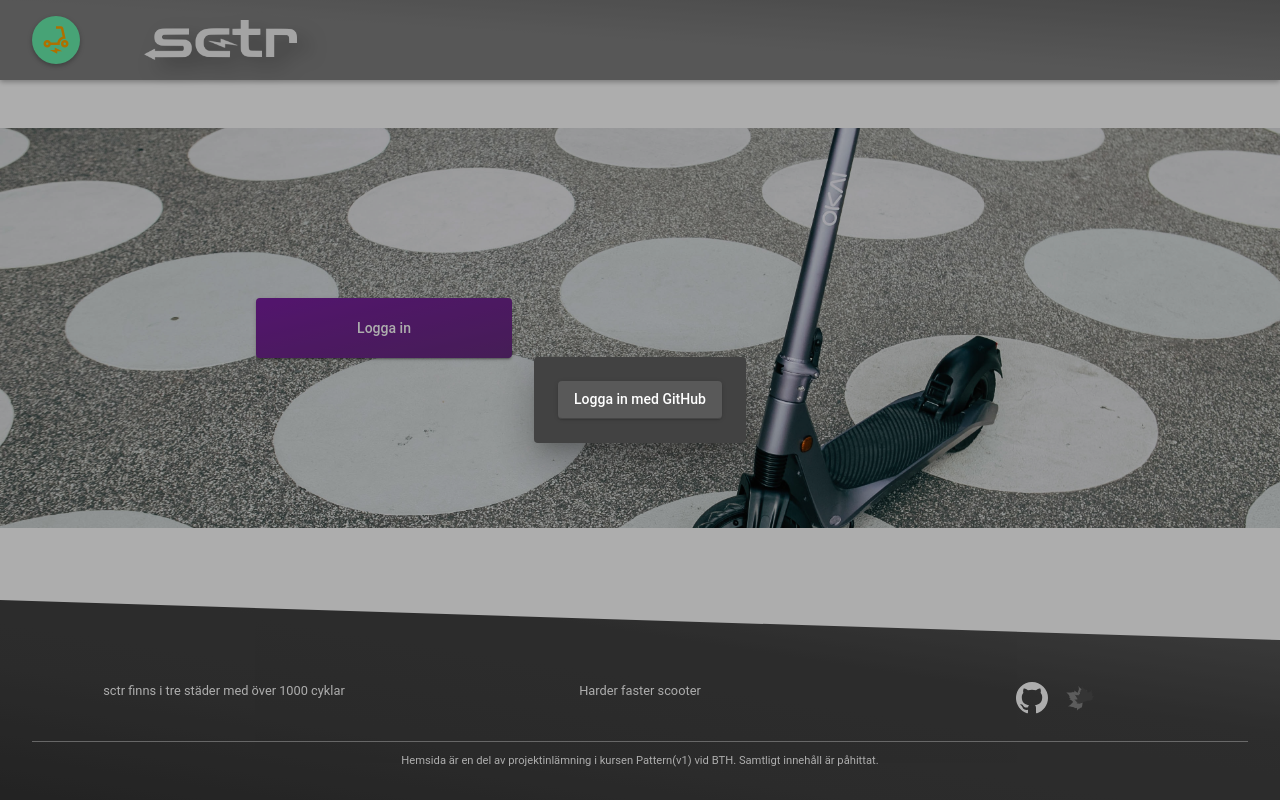
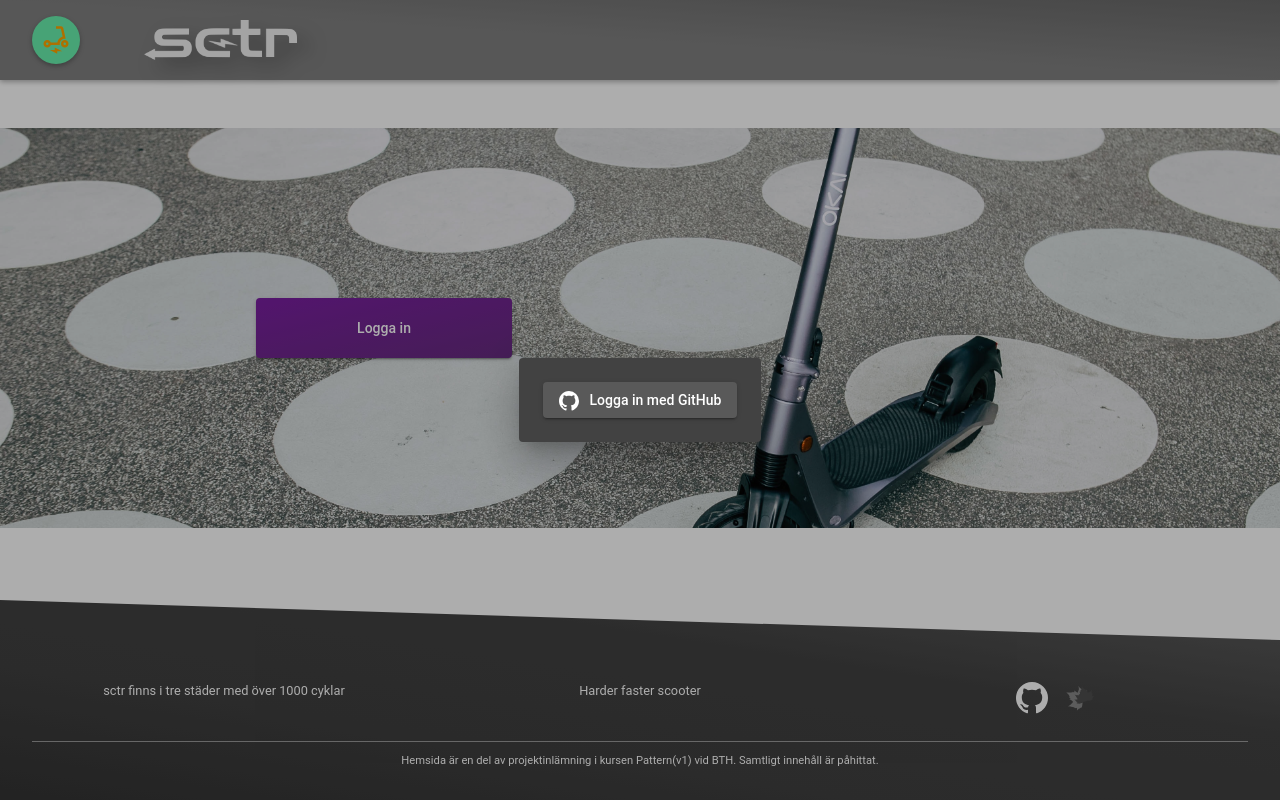
Before and after one commit to fahlstrm/pattern-adminweb, an Angular app: page / in a window 1280 px wide. Both pictures are taken after a click on the button "Logga in". Built offline with nearby package versions, Linux system fonts and the light colour scheme; no server answers; what @asymmetrik/ngx-leaflet would draw is missing.

Commit message:
added github logo to login-dialog

```diff
--- a/src/app/components/commercial/commercial/commercial.component.css
+++ b/src/app/components/commercial/commercial/commercial.component.css
@@ -20,9 +20,6 @@
 
 .mat-raised-button {
     position: absolute;
-    display: flex;
-    align-items: center;
-    justify-content: center;
     height: 7.5vh;
     width: 20vw;
     z-index: 1;
--- a/src/app/components/commercial/commercial/commercial.component.html
+++ b/src/app/components/commercial/commercial/commercial.component.html
@@ -3,5 +3,5 @@
     <button
     mat-raised-button
     (click)= "openLoginDialog()"
-    >Logga in</button>
+    >   Logga in</button>
 </div>
--- a/src/app/components/utils/dialogs/login-dialog/login-dialog.component.css
+++ b/src/app/components/utils/dialogs/login-dialog/login-dialog.component.css
@@ -0,0 +1,3 @@
+img {
+    margin-right: 0.5em;
+}
--- a/src/app/components/utils/dialogs/login-dialog/login-dialog.component.html
+++ b/src/app/components/utils/dialogs/login-dialog/login-dialog.component.html
@@ -1,5 +1,5 @@
 <button mat-raised-button (click)="loginClick()" *ngIf="!loggedIn" id="loginClick">
-    <i class="fab fa-github">  </i>
+    <img src="../../../assets/img/icon/github.svg">
     Logga in med GitHub
 </button>
 
```
